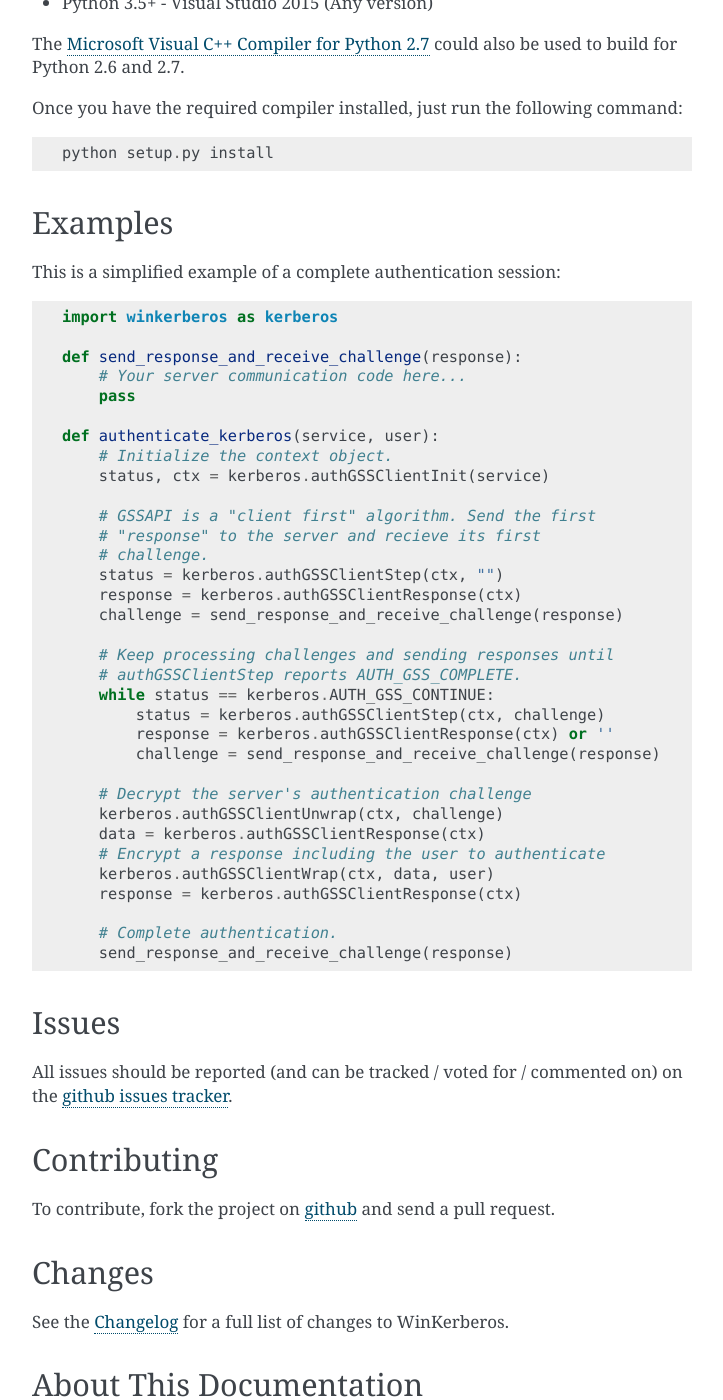
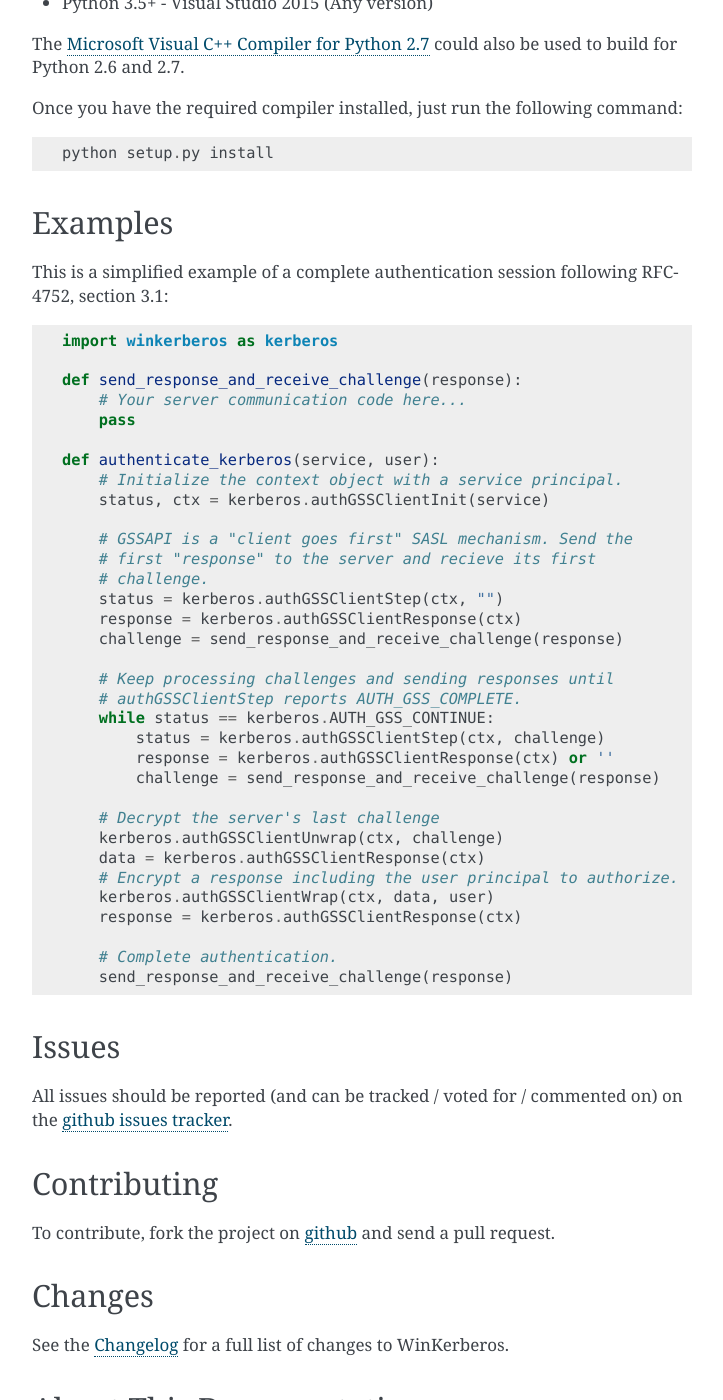
Before and after one commit to mongodb/winkerberos, a Sphinx documentation site: the page built from doc/index.rst, in a window 1280 px wide and 1400 px high, scrolled down 776 px. Shown: the whole window, without its empty margins (388-1111 px from the left). Built offline with Sphinx 7.4.7, drawn with Linux system fonts in a browser that asks for light colours; the version number is read from the project's files by our own code.

```diff
--- a/doc/index.rst
+++ b/doc/index.rst
@@ -46,7 +46,8 @@ Once you have the required compiler installed, just run the following command::
 Examples
 --------
 
-This is a simplified example of a complete authentication session:
+This is a simplified example of a complete authentication session
+following RFC-4752, section 3.1:
 
 .. code-block:: python
 
@@ -57,11 +58,11 @@ This is a simplified example of a complete authentication session:
         pass
 
     def authenticate_kerberos(service, user):
-        # Initialize the context object.
+        # Initialize the context object with a service principal.
         status, ctx = kerberos.authGSSClientInit(service)
 
-        # GSSAPI is a "client first" algorithm. Send the first
-        # "response" to the server and recieve its first
+        # GSSAPI is a "client goes first" SASL mechanism. Send the
+        # first "response" to the server and recieve its first
         # challenge.
         status = kerberos.authGSSClientStep(ctx, "")
         response = kerberos.authGSSClientResponse(ctx)
@@ -74,10 +75,10 @@ This is a simplified example of a complete authentication session:
             response = kerberos.authGSSClientResponse(ctx) or ''
             challenge = send_response_and_receive_challenge(response)
 
-        # Decrypt the server's authentication challenge
+        # Decrypt the server's last challenge
         kerberos.authGSSClientUnwrap(ctx, challenge)
         data = kerberos.authGSSClientResponse(ctx)
-        # Encrypt a response including the user to authenticate
+        # Encrypt a response including the user principal to authorize.
         kerberos.authGSSClientWrap(ctx, data, user)
         response = kerberos.authGSSClientResponse(ctx)
 
```
Also changed, not shown: README.rst (+7 -6 lines), 2 other files.
